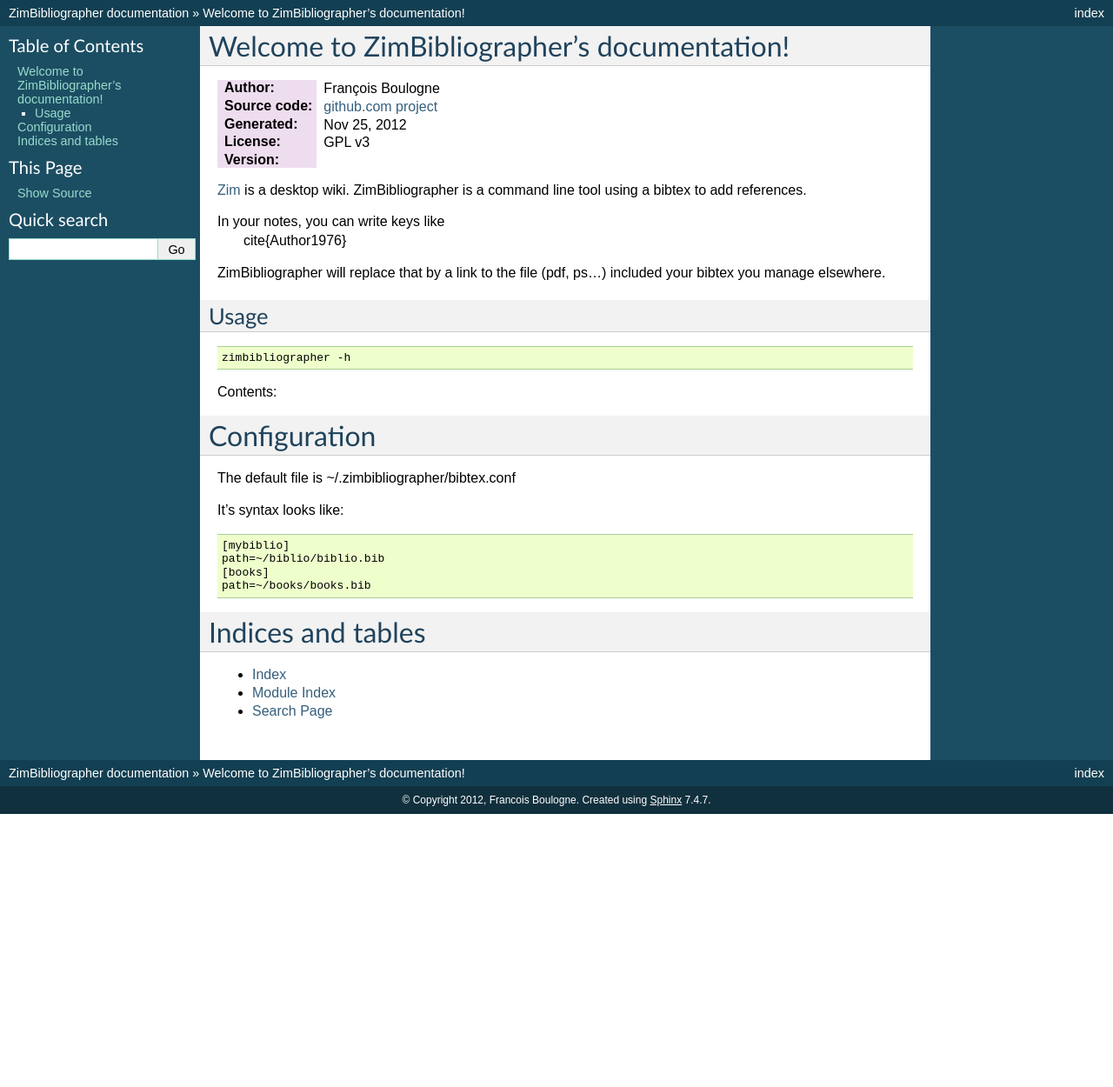
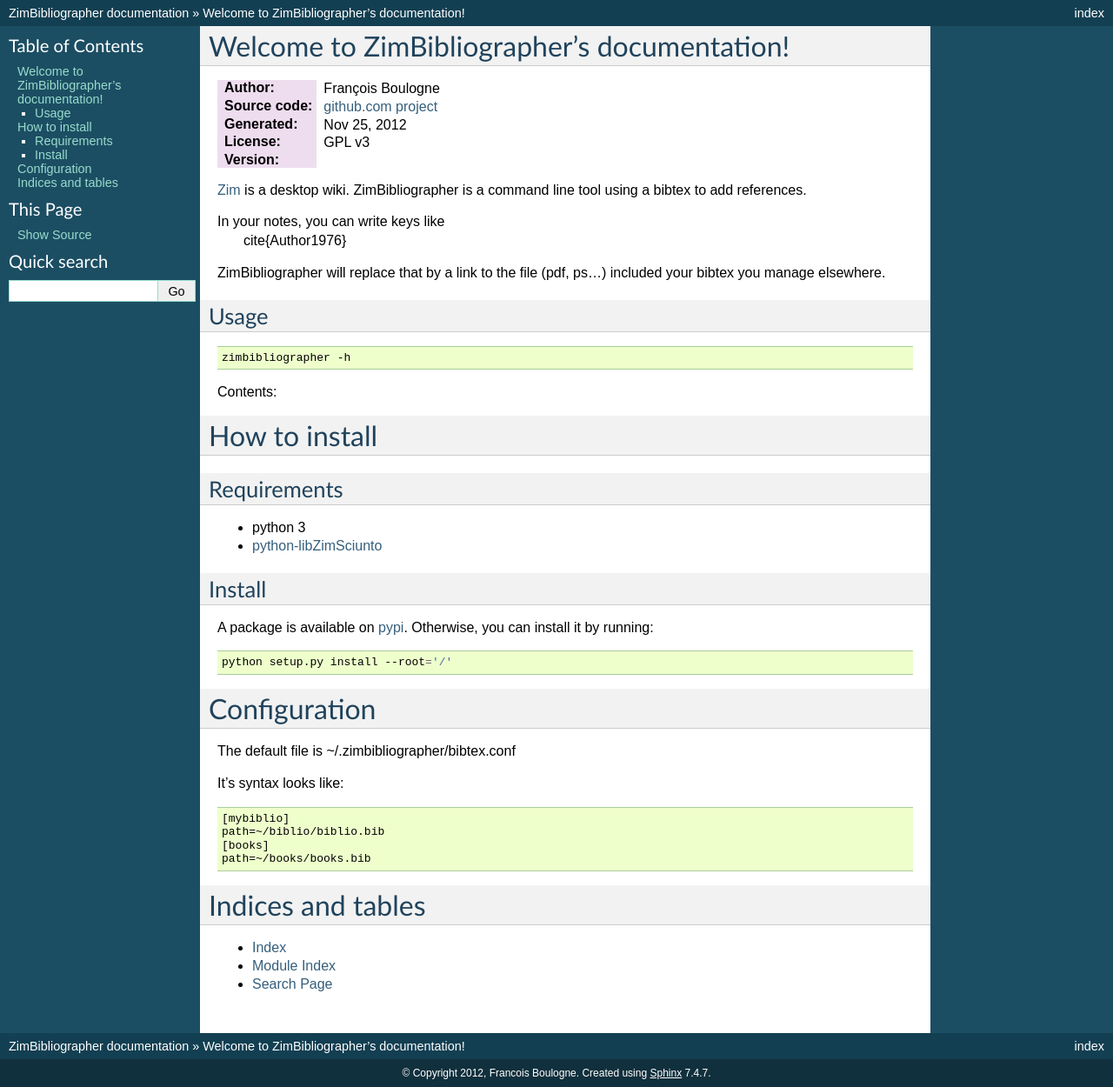
Before and after one commit to DarioGT/ZimBibliographer, a Sphinx documentation site: the page built from doc/index.rst, in a window 1280 px wide. Shown: the whole page at 87% size. Built offline with Sphinx 7.4.7, drawn with Linux system fonts in a browser that asks for light colours; formulas are drawn with MathJax 3; before the commit the page ends 936 px from its top, so only the background shows below that.

Commit message:
how to install

```diff
--- a/doc/index.rst
+++ b/doc/index.rst
@@ -36,6 +36,27 @@
    :maxdepth: 2
 
 
+How to install
+==============
+
+Requirements
+------------
+
+* python 3
+* `python-libZimSciunto <http://pypi.python.org/pypi/libZimSciunto/>`_
+
+Install
+-------
+
+A package is available on `pypi <http://pypi.python.org/pypi/ZimBibliographer/>`_.
+Otherwise, you can install it by running:
+
+.. code-block:: sh
+
+    python setup.py install --root='/'
+
+
+
 
 Configuration
 =============
```
